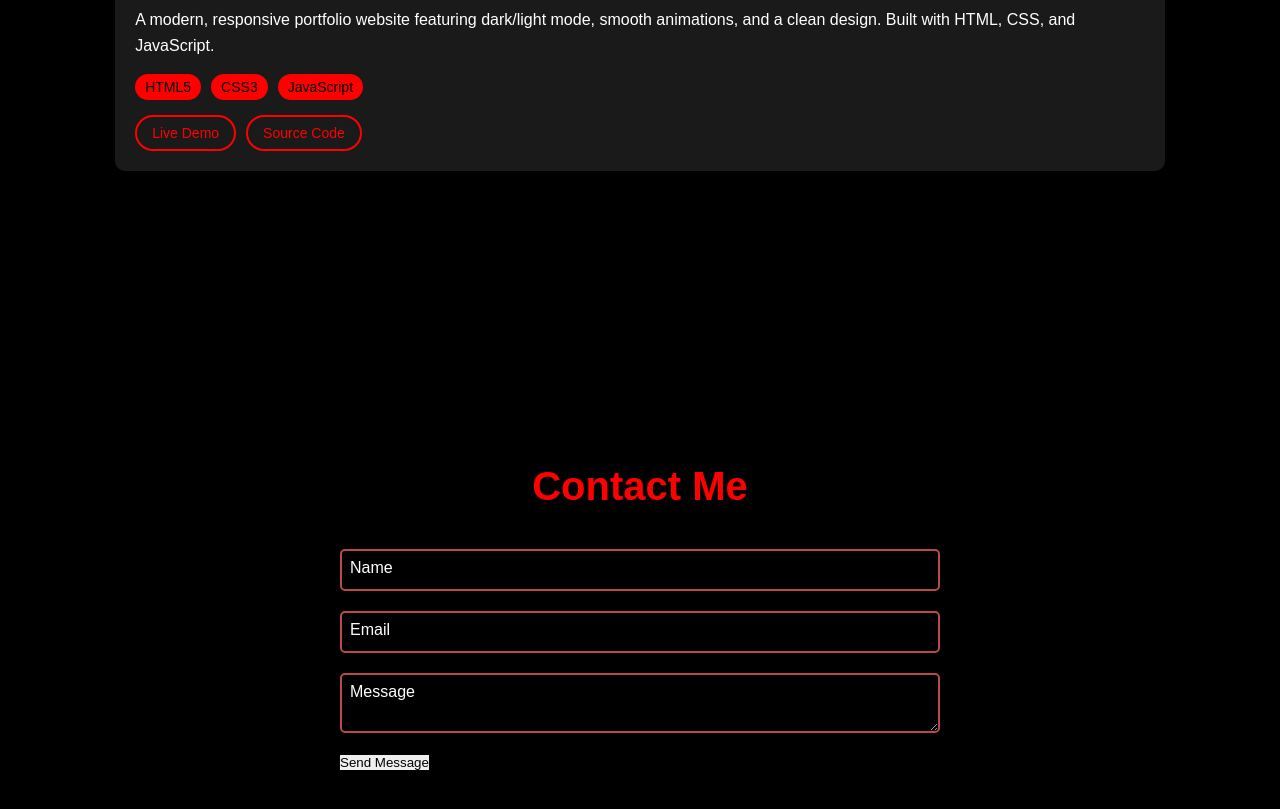
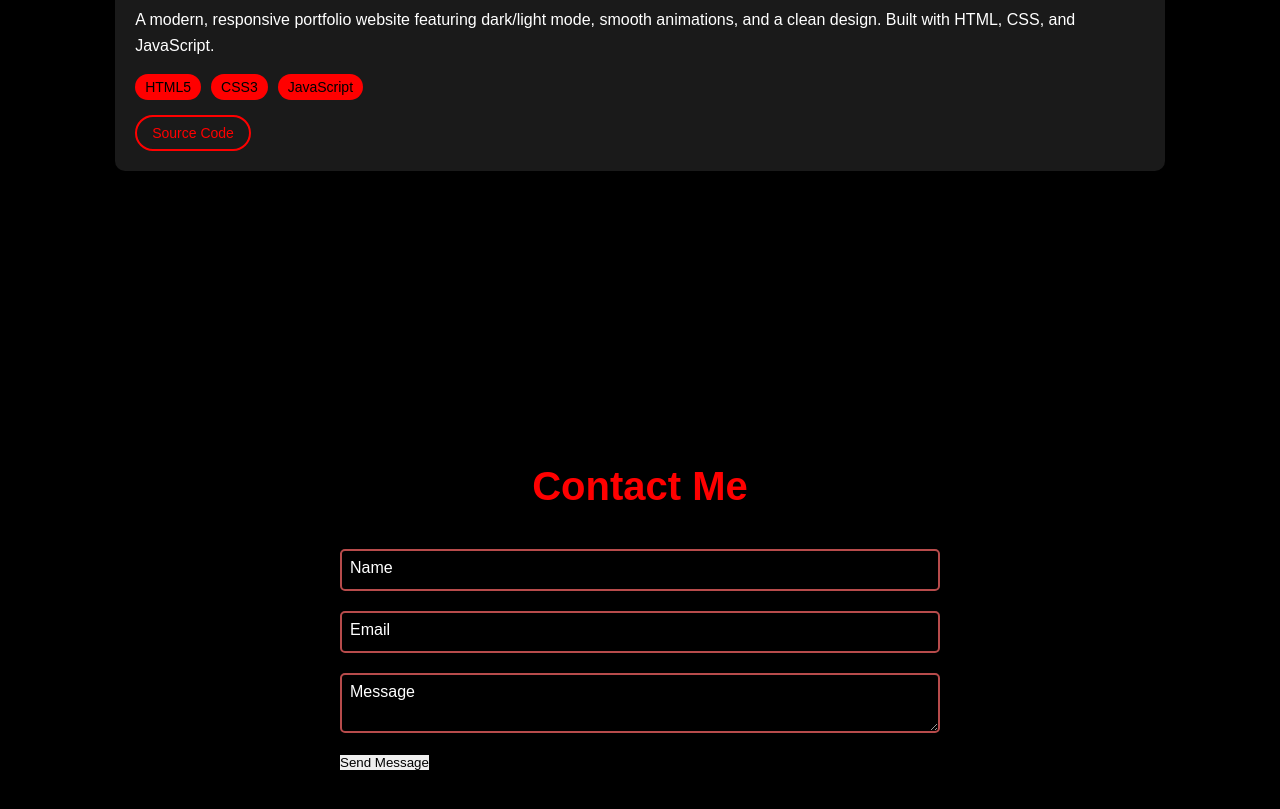
Before and after one commit to amanjotsingh06/portfolio, a plain HTML site: page index.html in a window 1280 px wide. Shown: the part 3004-3813 px from the top of the page. Drawn offline with nearby package versions, Linux system fonts and the light colour scheme.

Commit message:
Update index.html

```diff
--- a/index.html
+++ b/index.html
@@ -165,8 +165,7 @@
                         <span>JavaScript</span>
                     </div>
                     <div class="project-links">
-                        <a href="#" class="btn">Live Demo</a>
-                        <a href="#" class="btn">Source Code</a>
+                        <a href="https://github.com/amanjotsingh06/portfolio" class="btn">Source Code</a>
                     </div>
                 </div>
             </div>
```
